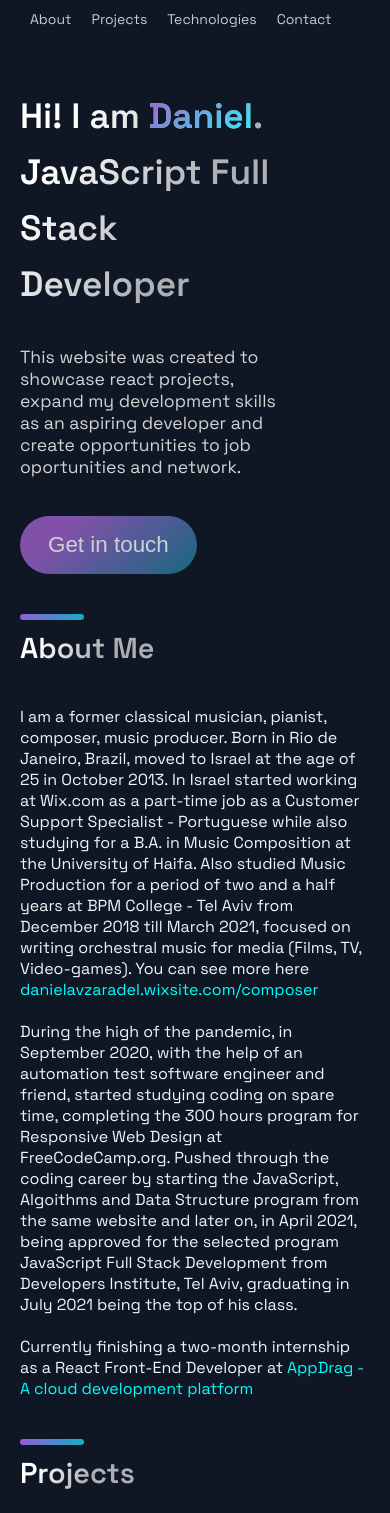
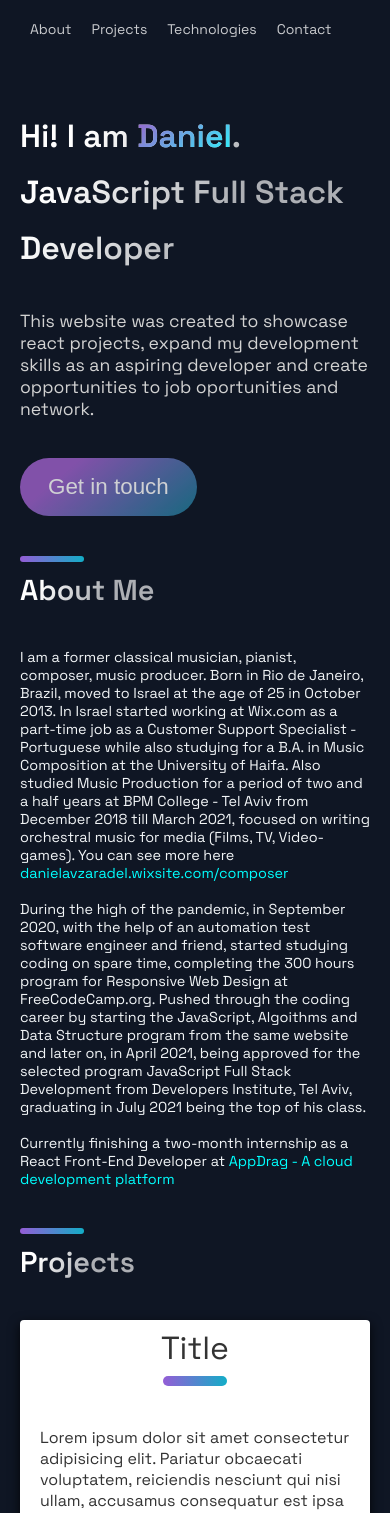
Before and after one commit to daniel-avzaradel/react-portfolio, a Next.js app: page / in a window 390 px wide. Shown: the top 1513 px of the page. Built offline with nearby package versions, Linux system fonts and the light colour scheme.

Commit message:
finishing responsiveness for xsm screen size

```diff
--- a/components/About/About.module.css
+++ b/components/About/About.module.css
@@ -42,5 +42,7 @@
 @media screen and (min-width: 320px) and (max-width: 550px) {
   .about__container {
     padding: 0 20px;
+    word-wrap: break-word;
+    font-size: 0.9rem;
   }
 }
--- a/components/Footer/FooterNav.module.css
+++ b/components/Footer/FooterNav.module.css
@@ -51,3 +51,13 @@
     padding: 10px;
   }
 }
+
+@media screen and (min-width: 320px) and (max-width: 425px) {
+  .footerNav__div2 {
+    flex-wrap: wrap;
+    justify-content: flex-start;
+  }
+  .footerNav__div2 li {
+    margin: 10px;
+  }
+}
--- a/components/Header/Header.module.css
+++ b/components/Header/Header.module.css
@@ -52,3 +52,13 @@
     display: none;
   }
 }
+
+@media screen and (min-width: 320px) and (max-width: 425px) {
+  .header__div2 {
+    flex-wrap: wrap;
+    justify-content: flex-start;
+  }
+  .header__div2 li {
+    margin: 10px;
+  }
+}
--- a/components/Hero/Hero.module.css
+++ b/components/Hero/Hero.module.css
@@ -74,10 +74,11 @@
 @media screen and (min-width: 320px) and (max-width: 550px) {
   .hero__container {
     padding: 0 20px;
+    width: 100vw;
   }
   .hero__sectionTitle,
   .hero__developer {
-    font-size: 2.2rem;
+    font-size: 2rem;
   }
 
   .hero__sectionText {
--- a/components/Utils/ProjectCard.module.css
+++ b/components/Utils/ProjectCard.module.css
@@ -71,5 +71,6 @@
   .projectCard {
     width: 90vw;
     opacity: 1;
+    margin-right: 0;
   }
 }
```
